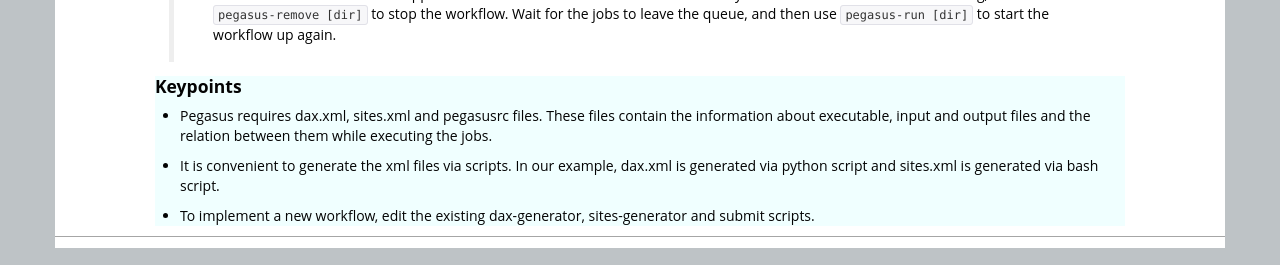
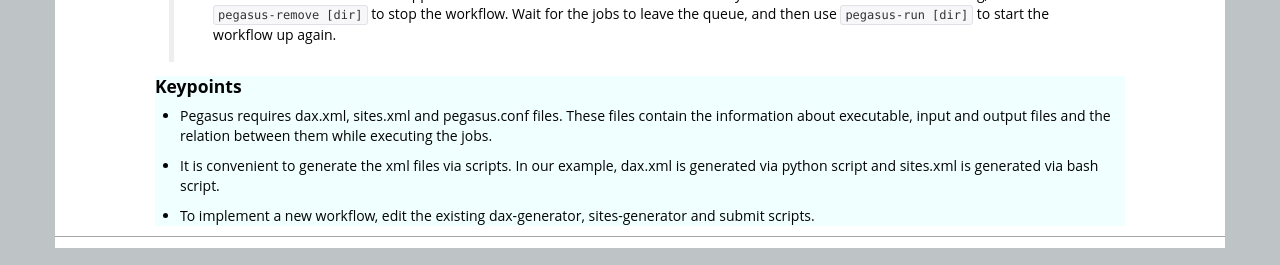
Before and after one commit to SWC-OSG-Workshop/2015-10-27-duke, a Jekyll site: the page built from novice/DHTC/06a-pegasus.md, in a window 1280 px wide and 900 px high, scrolled down 3956 px. Shown: the part 632-897 px from the top of the window. Built offline with Jekyll 4.4.1, drawn with Linux system fonts in a browser that asks for light colours; some of the changed text lies outside the part shown.

Commit message:
Pegasus rc is now conf

```diff
--- a/novice/DHTC/06a-pegasus.md
+++ b/novice/DHTC/06a-pegasus.md
@@ -81,7 +81,7 @@
 
 * inputs/ (directory)
 * dax-generator.py
-* pegasusrc
+* pegasus.conf
 * submit
 * wordfreq
 
@@ -254,7 +254,7 @@
 <div class="keypoints" markdown="1">
 
 #### Keypoints
-*   Pegasus requires dax.xml, sites.xml and pegasusrc files. These files contain the information about executable, input and output files and the relation between them while executing the jobs.
+*   Pegasus requires dax.xml, sites.xml and pegasus.conf files. These files contain the information about executable, input and output files and the relation between them while executing the jobs.
 
 *   It is convenient to generate the xml files via scripts. In our example, dax.xml is generated via python script and sites.xml is generated via bash script.
 
```
